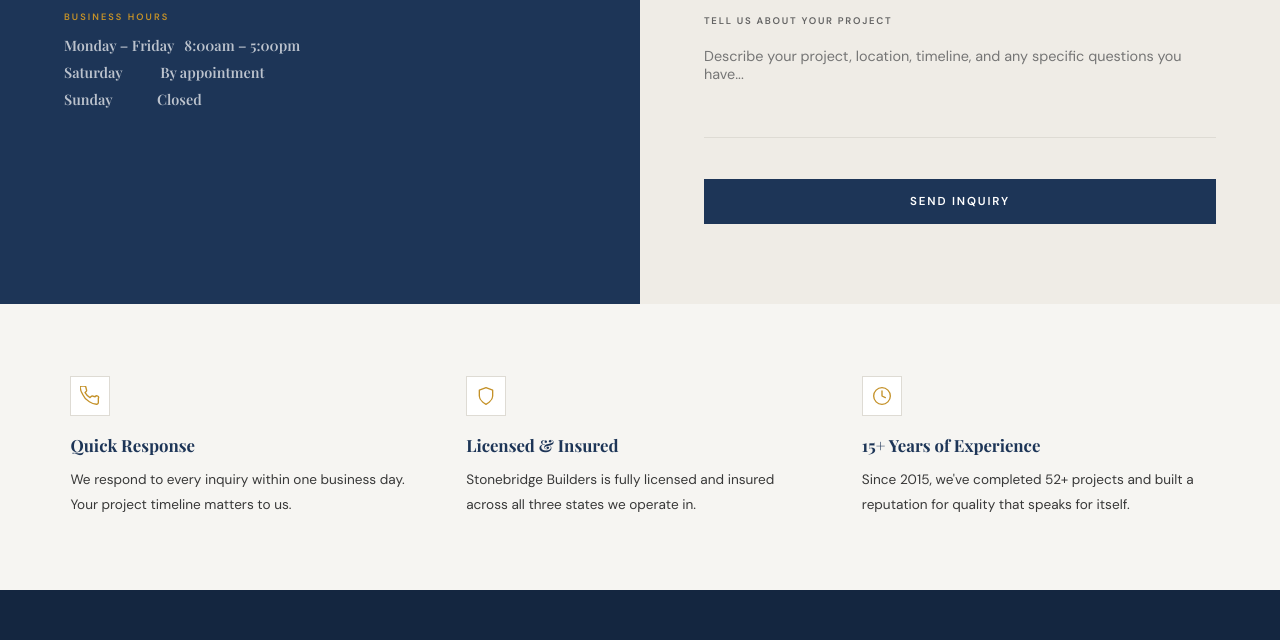
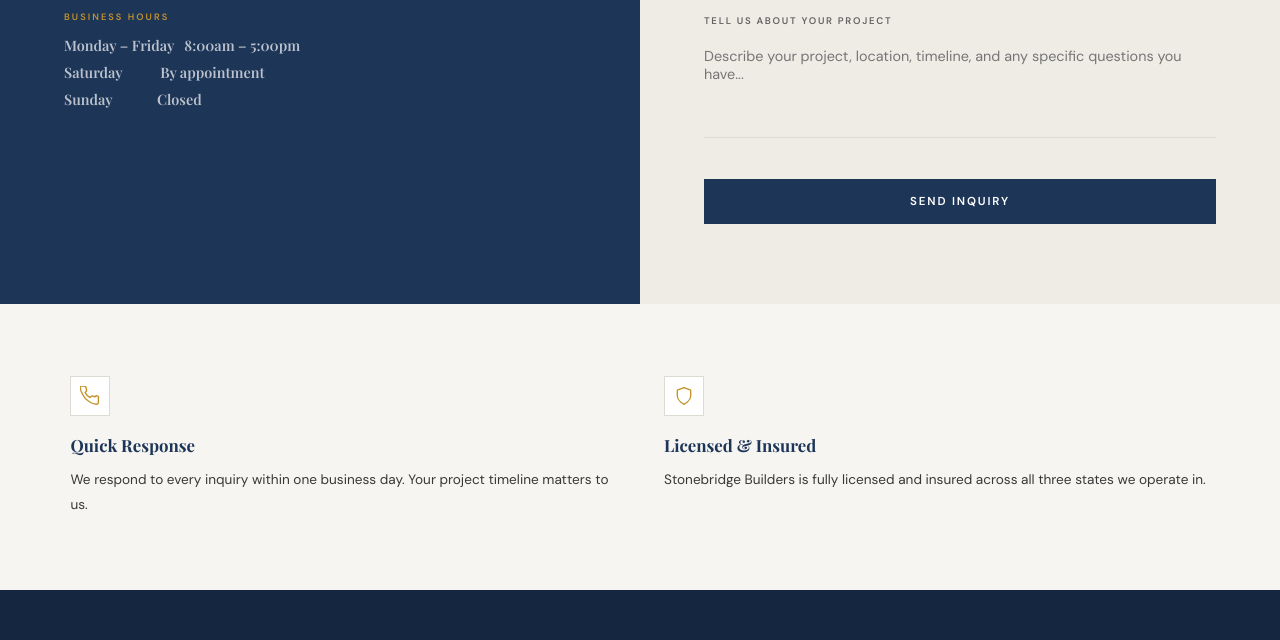
Before and after one commit to jelba7880-prog/stonebridge-builders, a plain HTML site: page contact.html in a window 1280 px wide. Shown: the part 1050-1690 px from the top of the page. Drawn offline with nearby package versions, Linux system fonts and the light colour scheme; a web font is replaced by a local one.

Commit message:
Fix: remove Years of Experience stat from content sections, tighten grids to 2-col
Co-Authored-By: Claude Sonnet 4.6 <noreply@anthropic.com>

```diff
--- a/contact.html
+++ b/contact.html
@@ -125,7 +125,7 @@ body.js-ready .d3 { transition-delay: .3s; }
 /* ── BOTTOM BAND ── */
 .contact-bottom-band {
   background: var(--off-white); padding: clamp(48px, 6vw, 72px) var(--px);
-  display: grid; grid-template-columns: repeat(3, 1fr);
+  display: grid; grid-template-columns: repeat(2, 1fr);
   gap: clamp(24px, 4vw, 48px);
 }
 .cbf-icon {
@@ -329,13 +329,6 @@ footer {
     <div class="cbf-title">Licensed &amp; Insured</div>
     <div class="cbf-text">Stonebridge Builders is fully licensed and insured across all three states we operate in.</div>
   </div>
-  <div class="cbf-item reveal d2">
-    <div class="cbf-icon" aria-hidden="true">
-      <svg viewBox="0 0 24 24" fill="none" stroke="currentColor" stroke-width="1.6" stroke-linecap="round" stroke-linejoin="round"><circle cx="12" cy="12" r="10"/><polyline points="12 6 12 12 16 14"/></svg>
-    </div>
-    <div class="cbf-title">15+ Years of Experience</div>
-    <div class="cbf-text">Since 2015, we've completed 52+ projects and built a reputation for quality that speaks for itself.</div>
-  </div>
 </div>
 
 <!-- ══ FOOTER ══ -->
```
Also changed, not shown: index.html (+1 -2 lines).
